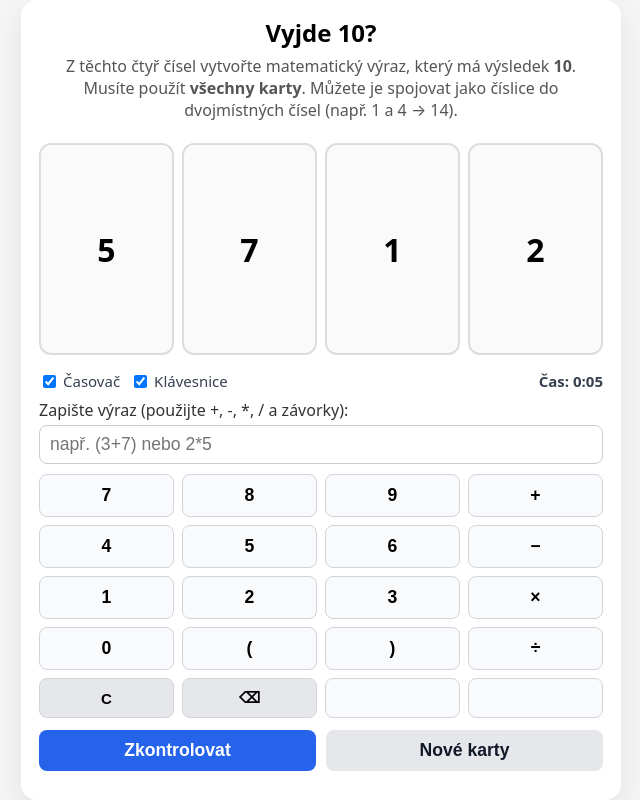
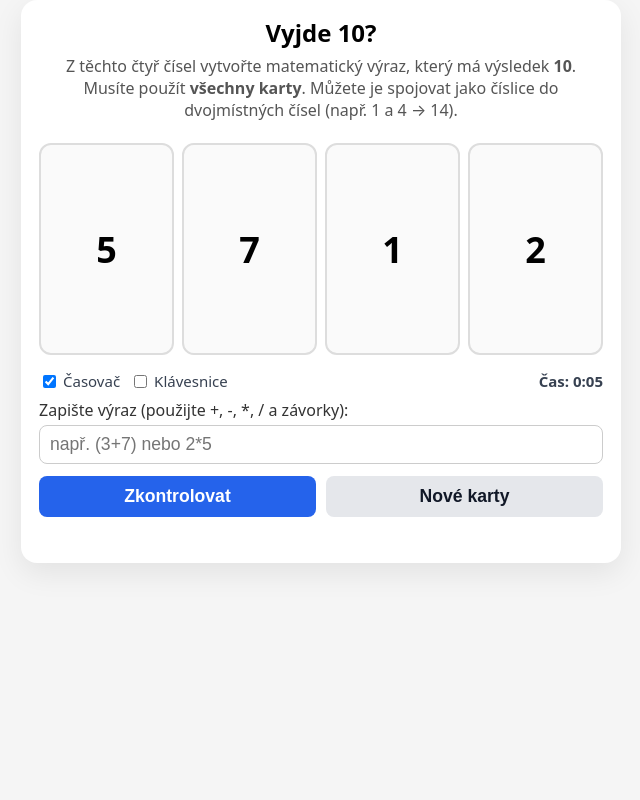
Before and after one commit to bohata-droid/Desitka, a plain HTML site: page index.html in a window 1280 px wide. Shown: the whole page, without its empty margins (319-959 px from the left). Drawn offline with Linux system fonts and the light colour scheme.

Commit message:
Update index.html

```diff
--- a/index.html
+++ b/index.html
@@ -78,7 +78,7 @@ h1 {
   border-radius: 12px;
   border: 2px solid #ddd;
 
-  font-size: clamp(22px, 4vh, 36px);
+  font-size: clamp(22px, 8vh, 36px);
   font-weight: bold;
 
   display: flex;
@@ -283,7 +283,7 @@ button.new {
           <span>Časovač</span>
         </label>
         <label class="toggle">
-          <input type="checkbox" id="keypadToggle" checked>
+          <input type="checkbox" id="keypadToggle" unchecked>
           <span>Klávesnice</span>
         </label>
       </div>
```
